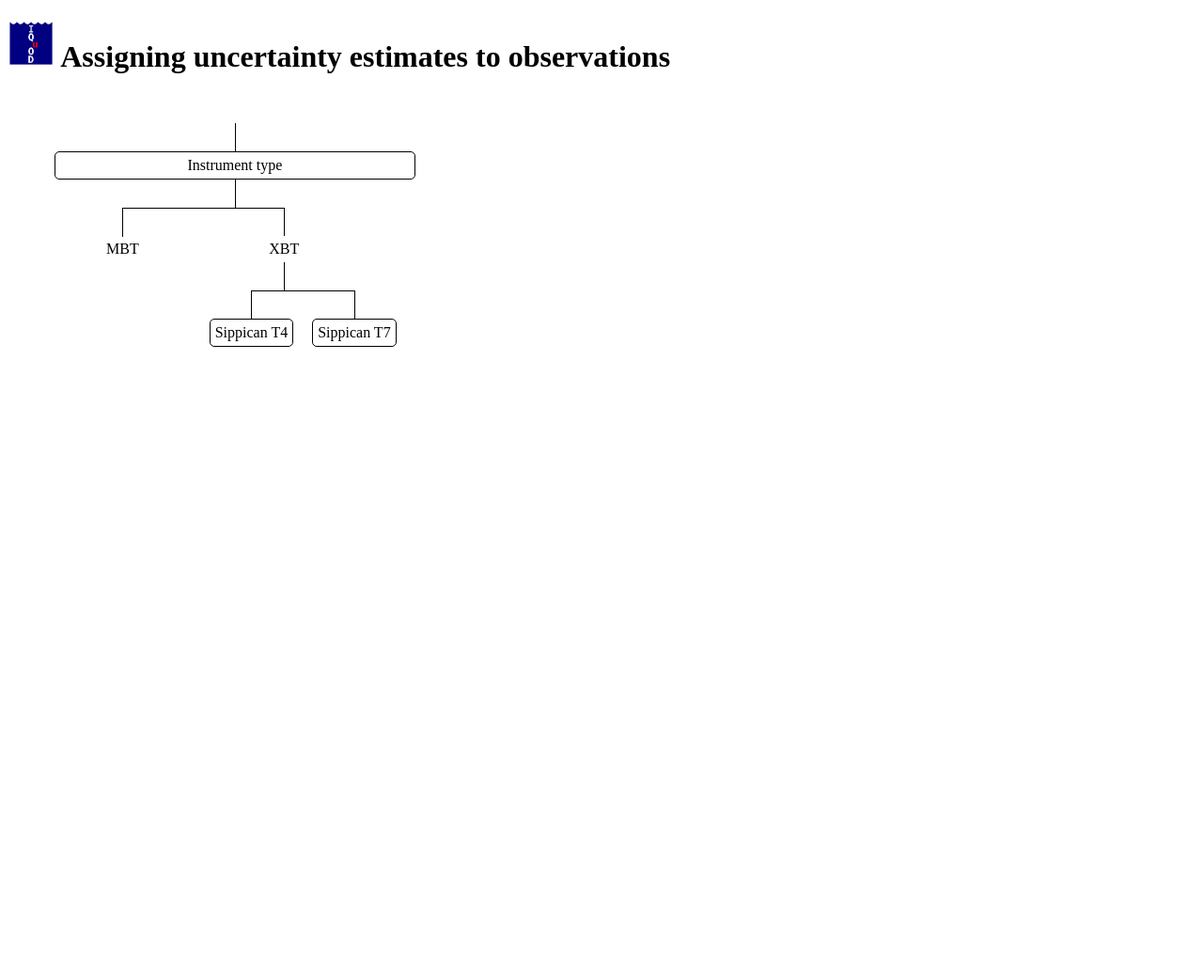
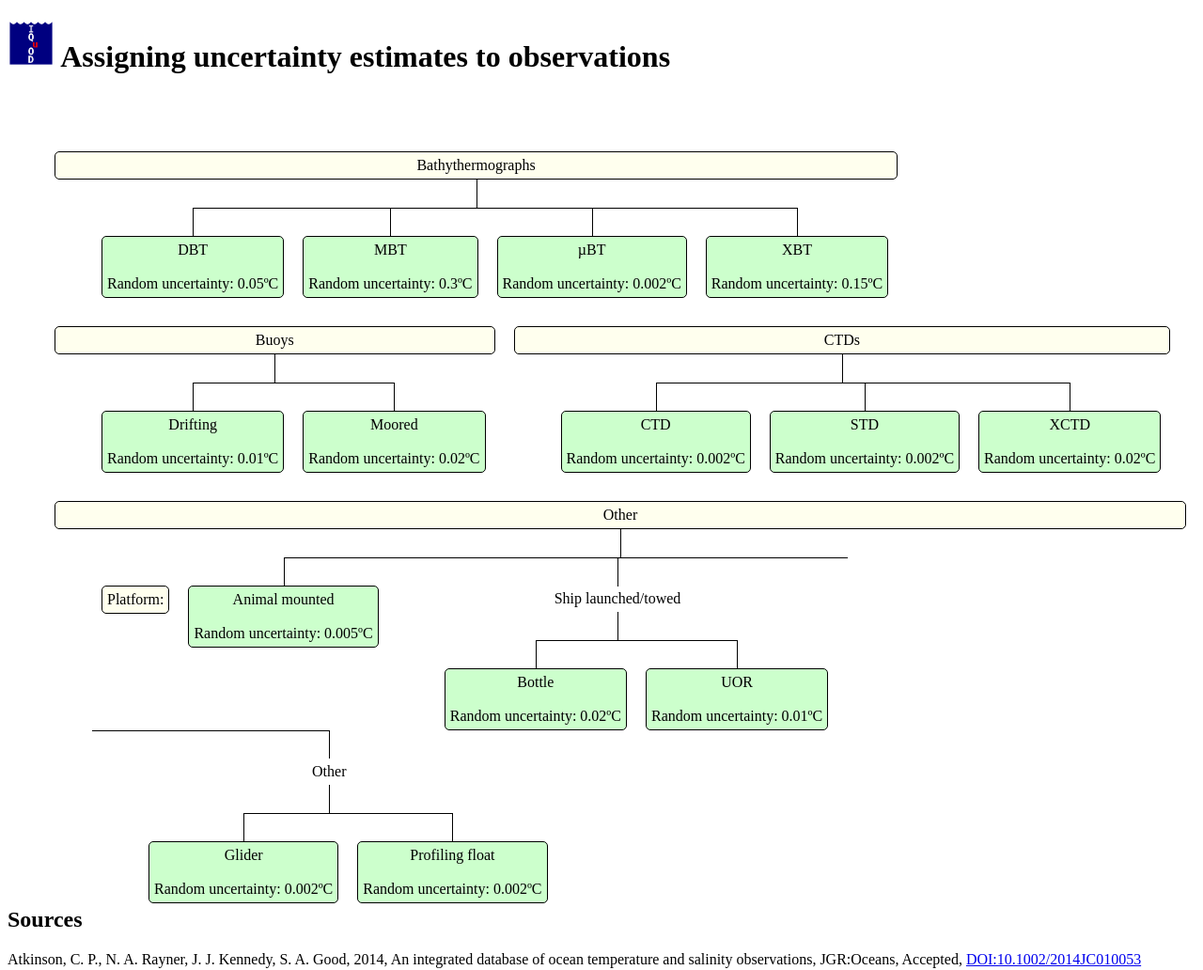
Before and after one commit to IQuOD/IQuOD.github.io, a plain HTML site: page uncertainty/uncertainty.html in a window 1280 px wide. Shown: the whole page at 94% size. Before the commit the page ends 800 px from the top, so only its background shows below. Drawn offline with Linux system fonts and the light colour scheme.

Commit message:
Shows uncertainty estimates from Atkinson et al. 2014

```diff
--- a/css/flowchart.css
+++ b/css/flowchart.css
@@ -4,10 +4,18 @@
   border:1px solid #000;
   border-radius:5px;
   padding:5px;
+  background:#ffe;
 }
 
 .flowchart .open {
   padding:5px;
+}
+
+.flowchart .uncs {
+  border:1px solid #000;
+  border-radius:5px;
+  padding:5px;
+  background:#cfc;
 }
 
 .flowchart ul {
@@ -23,7 +31,7 @@
   padding:30px 10px 0 10px;
 }
 
-.flowchart li::before,.flowchart li:after {
+.flowchart li::before,.flowchart li::after {
   content:'';
   position:absolute;
   top:0;
@@ -49,7 +57,7 @@
   height:30px;
 }
 
-.flowchart li:only-child::after,.flowchart li:only-child::before {
+.flowchart ul li:only-child::after,.flowchart li:only-child::before {
   border-top:0;
 }
 
@@ -57,8 +65,30 @@
   border-top:0;
 }
 
+.flowchart .withtitle li:first-child::after {
+  border:0;
+}
+
+.flowchart .withtitle li:nth-child(2)::before {
+  border-top:0;
+}
+
+.flowchart .notitle li:nth-child(2)::before {
+  border-top:1px solid #000;
+}
+
+.flowchart .notitle li:first-child::after {
+  border-left:1px solid #000;
+  border-top:1px solid #000;
+}
+
+.flowchart .notitle li:only-child::after {
+  border-top:0;
+}
+
 .flowchart li .open:hover,.flowchart li .open:hover+ul li,
-.flowchart li .box:hover,.flowchart li .box:hover+ul li {
+.flowchart li .box:hover,.flowchart li .box:hover+ul li,
+.flowchart li .uncs:hover,.flowchart li .uncs:hover+ul li {
   color:#f00;
   transition:0.2s;
 }
@@ -67,3 +97,8 @@
   background:#ffc;
   transition:0.2s;
 }
+
+.flowchart li .uncs:hover,.flowchart li *:hover+ul li .uncs {
+  background:#ff6;
+  transition:0.2s;
+}
--- a/uncertainty/uncertainty.html
+++ b/uncertainty/uncertainty.html
@@ -11,23 +11,134 @@
 </h1>
 
 <div class="flowchart">
-  <ul>
-    <li>
-      <div class='box'>Instrument type</div>
-      <ul>
-        <li><div class='open'>MBT</div></li>
+  <ul class="withtitle">
+    <li><div class="box">Bathythermographs</div>
+      <ul class="notitle">
+        <li>
+          <div class="uncs">DBT
+            <br><br>
+            Random uncertainty: 0.05&#186;C
+          </div>
+        </li>
+        <li>
+          <div class="uncs">MBT
+            <br><br>
+            Random uncertainty: 0.3&#186;C
+          </div>
+        </li>
+        <li>
+          <div class="uncs">&microBT
+            <br><br>
+            Random uncertainty: 0.002&#186;C
+          </div>
+        </li>
+        <li>
+          <div class="uncs">XBT
+            <br><br>
+            Random uncertainty: 0.15&#186;C
+          </div>
+        </li>
+      </ul>
+    </li>
+  </ul>
 
+  <ul class="withtitle">
+    <li><div class="box">Buoys</div>
+      <ul class="notitle">
         <li>
-          <div class='open'>XBT</div>
-          <ul>
-            <li><div class='box'>Sippican T4</div></li>
-            <li><div class='box'>Sippican T7</div></li>
+          <div class="uncs">Drifting
+            <br><br>
+            Random uncertainty: 0.01&#186;C
+          </div>
+        </li>
+        <li>
+          <div class="uncs">Moored
+            <br><br>
+            Random uncertainty: 0.02&#186;C
+          </div>
+        </li>
+      </ul>
+    </li>
+  </ul>
+
+  <ul class="withtitle">
+    <li><div class="box">CTDs</div>
+      <ul class="notitle">
+        <li>
+          <div class="uncs">CTD
+            <br><br>
+            Random uncertainty: 0.002&#186;C
+          </div>
+        </li>
+        <li>
+          <div class="uncs">STD
+            <br><br>
+            Random uncertainty: 0.002&#186;C
+          </div>
+        </li>
+        <li>
+          <div class="uncs">XCTD
+            <br><br>
+            Random uncertainty: 0.02&#186;C
+          </div>
+        </li>
+      </ul>
+    </li>
+  </ul>
+
+  <ul class="withtitle">
+    <li><div class="box">Other</div>
+      <ul class="withtitle">
+        <li><div class="box">Platform:</div></li>
+        <li>
+          <div class="uncs">Animal mounted
+            <br><br>
+            Random uncertainty: 0.005&#186;C
+          </div>
+        </li>
+        <li><div class="open">Ship launched/towed</div>
+          <ul class="notitle">
+            <li><div class="uncs">Bottle
+                <br><br>
+                Random uncertainty: 0.02&#186;C
+              </div>
+            </li>
+            <li>
+              <div class="uncs">UOR
+                <br><br>
+                Random uncertainty: 0.01&#186;C
+              </div>
+            </li>
+          </ul>
+        </li>
+        <li><div class="open">Other</div>
+          <ul class="notitle">
+            <li>
+              <div class="uncs">Glider
+                <br><br>
+                Random uncertainty: 0.002&#186;C
+              </div>
+            </li>
+            <li>
+              <div class="uncs">Profiling float
+                <br><br>
+                Random uncertainty: 0.002&#186;C
+              </div>
+            </li>
           </ul>
         </li>
       </ul>
     </li>
-  </ul
-</div>
+  </ul>
+</div></p>
+
+<p style="clear:both;">
+<h2>Sources</h2>
+Atkinson, C. P., N. A. Rayner, J. J. Kennedy, S. A. Good, 2014,
+An integrated database of ocean temperature and salinity observations,
+JGR:Oceans, Accepted, <a href="http://doi.org/10.1002/2014JC010053">
+DOI:10.1002/2014JC010053</a>
+</p>
 
 </body>
 </html>
```
